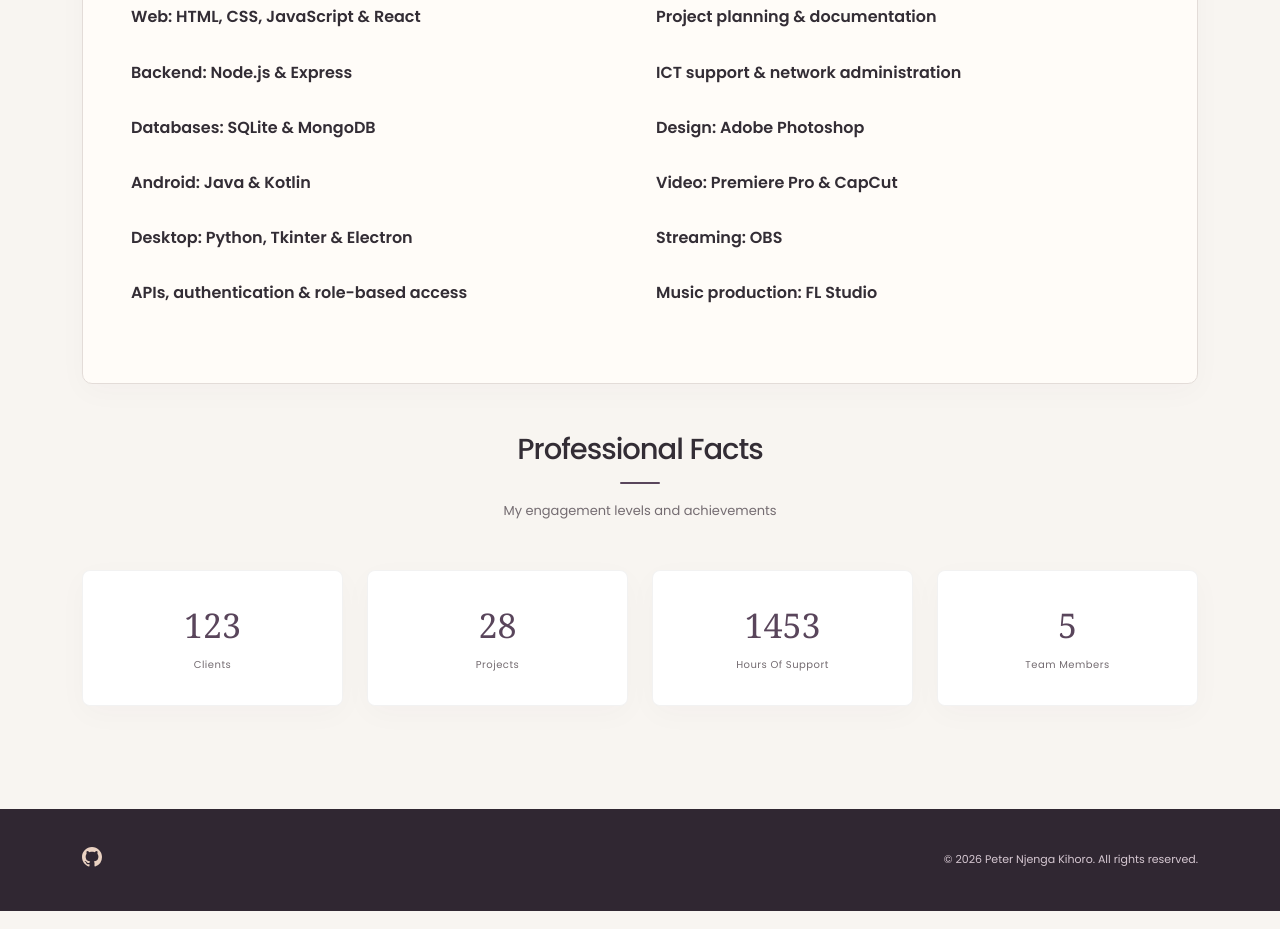
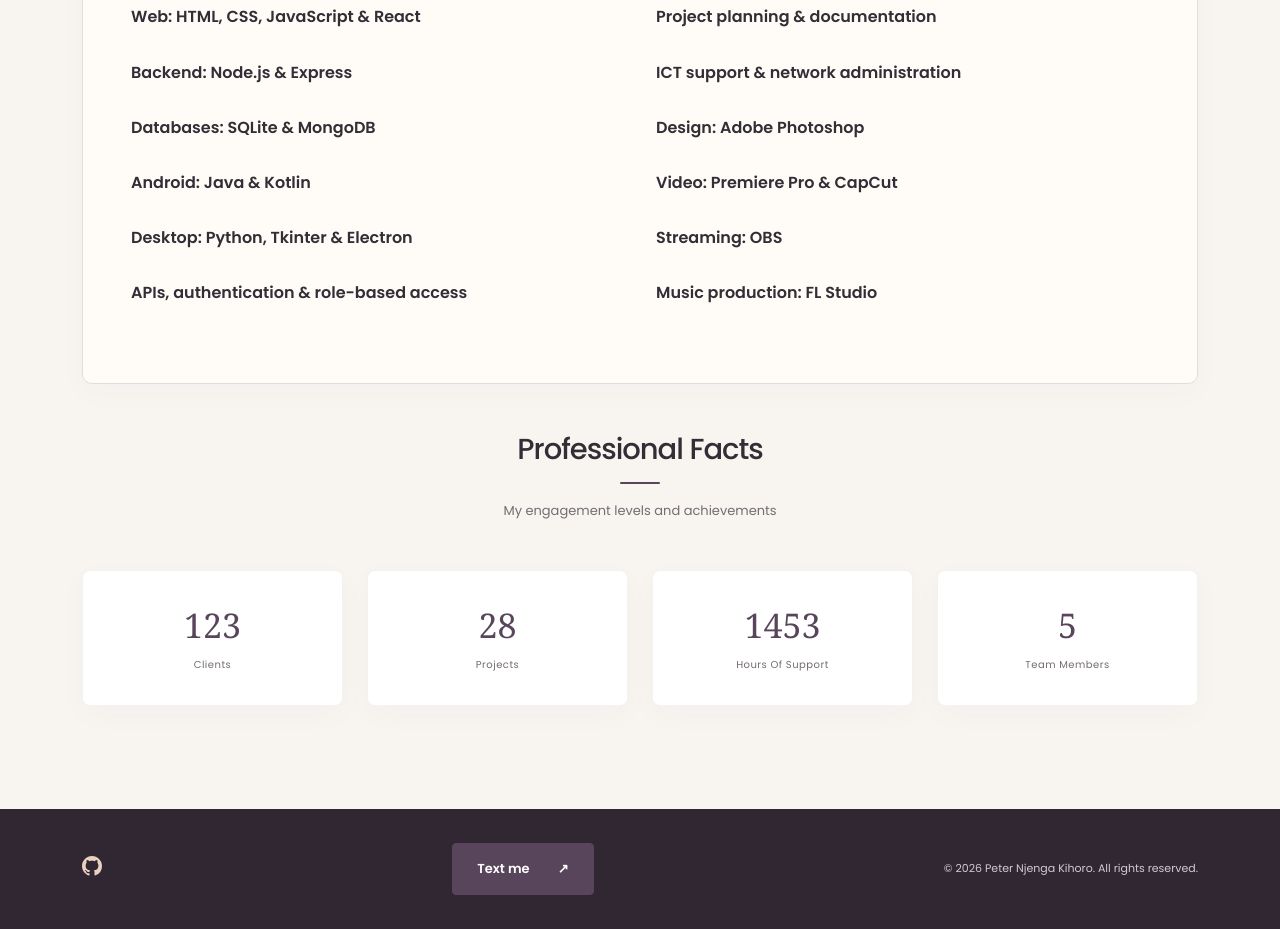
Before and after one commit to PeterNjengaK/personal-profile, a website: page about.html in a window 1280 px wide. Shown: the part 1467-2396 px from the top of the page. Drawn offline with Linux system fonts and the light colour scheme; no server answers.

Commit message:
Add footer Text me email button on every public page

```diff
--- a/about.html
+++ b/about.html
@@ -736,6 +736,7 @@
           </svg>
         </a>
       </div>
+      <a class="btn footer-text-me" href="mailto:peter.njengakihoro@gmail.com" aria-label="Text me by email">Text me <span aria-hidden="true">&#8599;</span></a>
       <p class="copyright">&copy; <span id="year"></span> <span data-profile="name">Peter Njenga Kihoro</span>. <span data-profile="footerText">All rights reserved.</span></p>
     </div>
   </footer>
```
Also changed, not shown: contact.html (+1 -0 lines), index.html (+1 -0 lines), portfolio.html (+1 -0 lines), resume.html (+1 -0 lines), services.html (+1 -0 lines).
